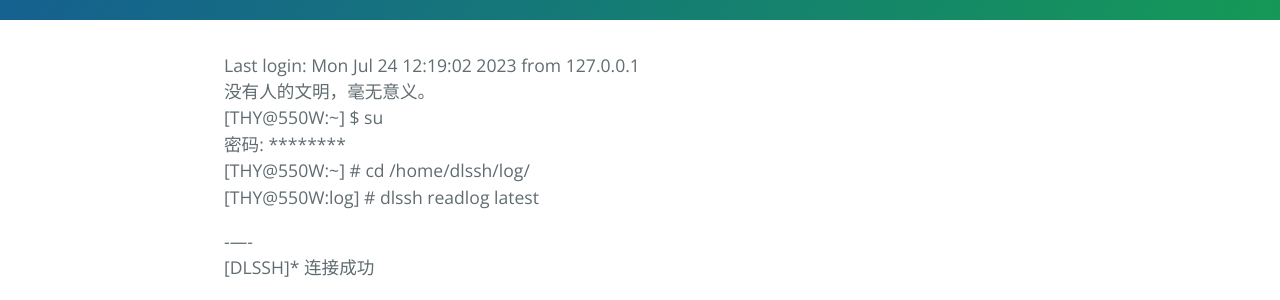
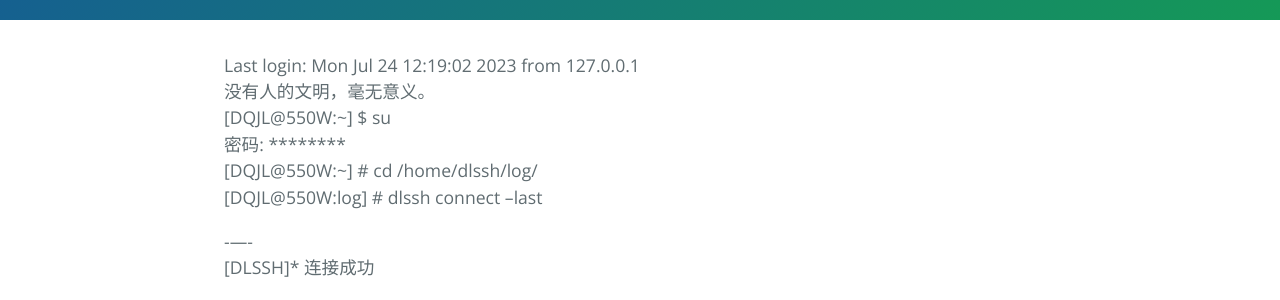
Before and after one commit to lightworld689/lightworld689.github.io_old, a Jekyll site: the page built from index.md, in a window 1280 px wide. Shown: the part 363-663 px from the top of the page. Built offline with Jekyll 4.4.1, drawn with Linux system fonts in a browser that asks for light colours; our own code applies the rules of GitHub Pages for plain Markdown files.

Commit message:
更新 index.md

```diff
--- a/index.md
+++ b/index.md
@@ -1,9 +1,9 @@
 Last login: Mon Jul 24 12:19:02 2023 from 127.0.0.1
 没有人的文明，毫无意义。
-\[THY@550W\:\~\] \$ su
+\[DQJL@550W\:\~\] \$ su
 密码: \*\*\*\*\*\*\*\*
-\[THY@550W\:\~\] \# cd /home/dlssh/log/
-\[THY@550W\:log\] \# dlssh readlog latest
+\[DQJL@550W\:\~\] \# cd /home/dlssh/log/
+\[DQJL@550W\:log\] \# dlssh connect --last
 
 \-----
 \[DLSSH\]\* 连接成功
```
